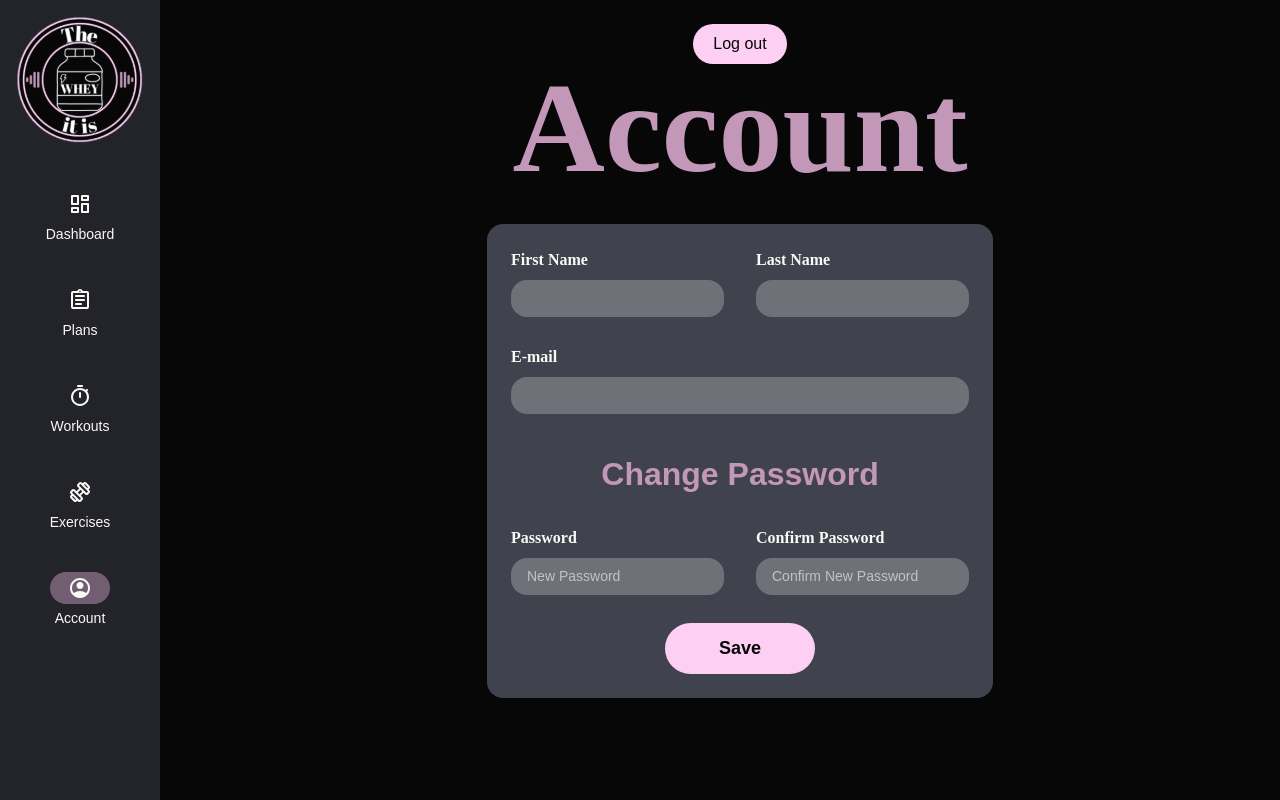
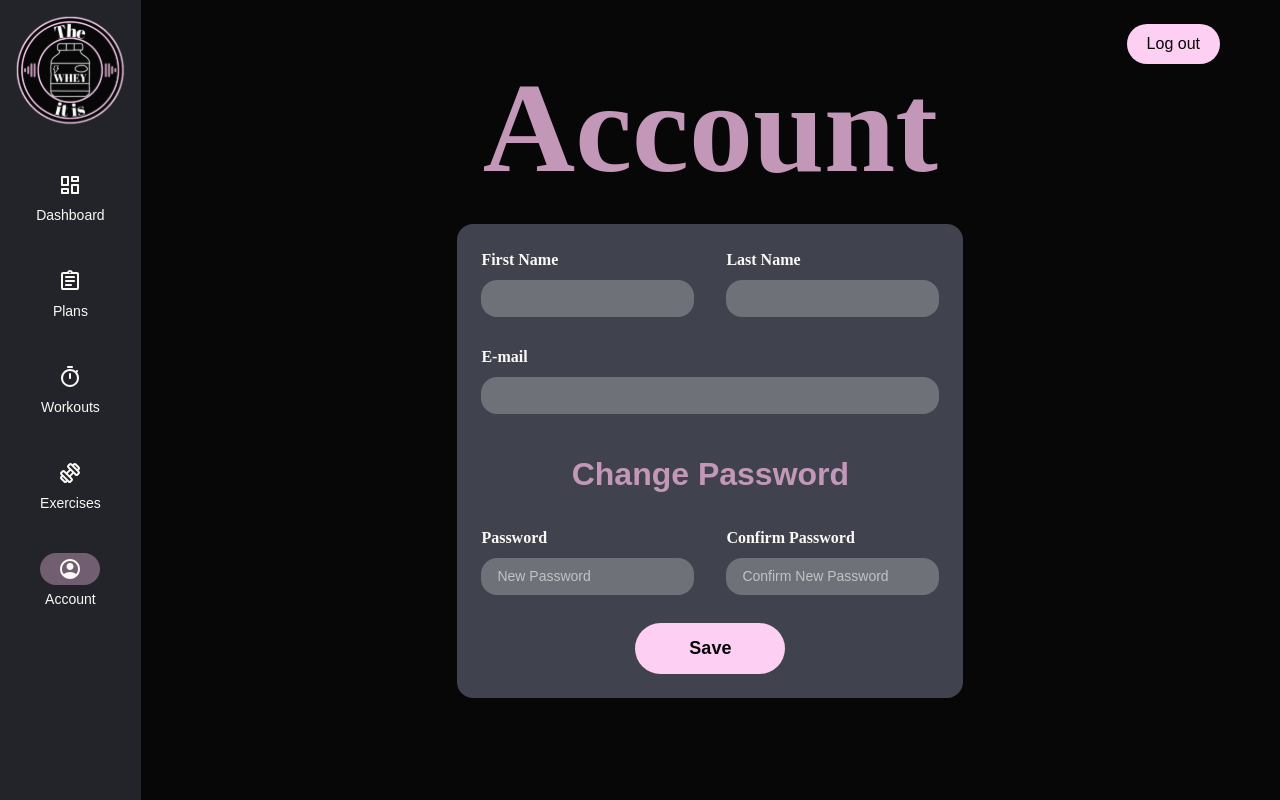
Before and after one commit to GitteV-2159432/BackendProjectAssignment, a React (Vite) app in the folder client/: page /account in a window 1280 px wide. Built offline with nearby package versions, Linux system fonts and the light colour scheme; no server answers; sample sign-in values are in the browser's storage.

Commit message:
fix logout button

```diff
--- a/client/src/pages/Account.jsx
+++ b/client/src/pages/Account.jsx
@@ -63,12 +63,12 @@ const Account = () => {
     }
 
     alert('Account updated successfully!')
-    navigate('/')
+    navigate('/dashboard')
   }
 
   return (
     <div className={styles.accountContainer}>
-          <TopBar />
+      <TopBar />
       <h1>Account</h1>
       <div className={styles.contentWrapper}>
         <form onSubmit={handleSubmit}>
--- a/client/src/pages/Home.jsx
+++ b/client/src/pages/Home.jsx
@@ -5,11 +5,8 @@ import useAuth from '../context/useAuth.js'
 import TopBar from '../components/TopBar.jsx'
 
 const Home = () => {
-    const { token, logout } = useAuth()
-
     return (
         <div className={styles.homeContainer}>
-
             <TopBar />
             <main className={styles.mainContent}>
                 <div className={styles.logoWrapper}>
--- a/client/src/pages/Layout.jsx
+++ b/client/src/pages/Layout.jsx
@@ -3,15 +3,10 @@ import Navbar from '../components/navbar/NavBar.jsx'
 
 const Layout = () => {
   return (
-    <div className="flex h-screen">
-      <Navbar />
-      <div className="flex flex-col flex-grow">
-        <main className="flex-grow overflow-auto">
-          <Outlet />
-        </main>
-      </div>
+    <div style={{ display: 'flex', minHeight: '100vh' }}>
+        <Navbar />
+        <Outlet />
     </div>
-  )
+);
 }
-
 export default Layout
--- a/client/src/styles/Account.module.css
+++ b/client/src/styles/Account.module.css
@@ -3,9 +3,7 @@
     margin-right: 1.25rem;
     margin-top: 0rem;
     width: 100%;
-    flex-grow: 1;
     display: flex;
-    align-items: center;
     flex-direction: column;
 }
 
--- a/client/src/styles/Home.module.css
+++ b/client/src/styles/Home.module.css
@@ -29,10 +29,12 @@
 
 .headline {
   color: var(--pink-color);
+  font-family: var(--font-primary);
   font-weight: 800;
   font-size: 4.5rem;
   line-height: 1.1;
   margin: 0 0 2rem;
+  text-align: left;
 }
 
 .subheadline {
```
Also changed, not shown: 1 other file (tests, documents, lock files or other folders).
